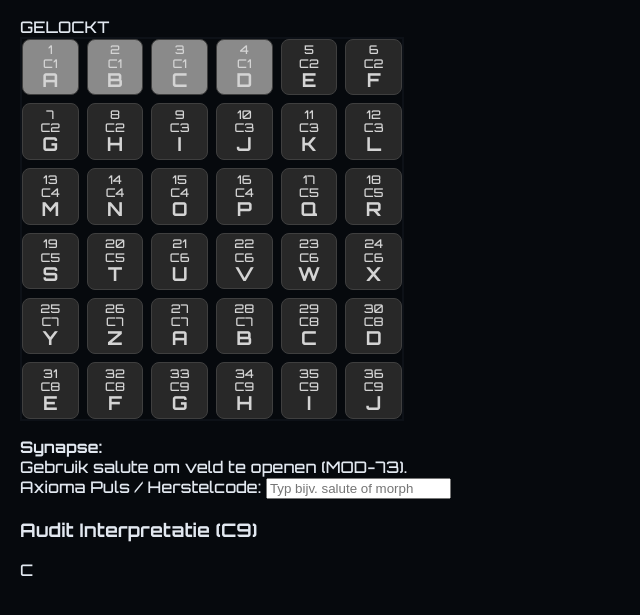
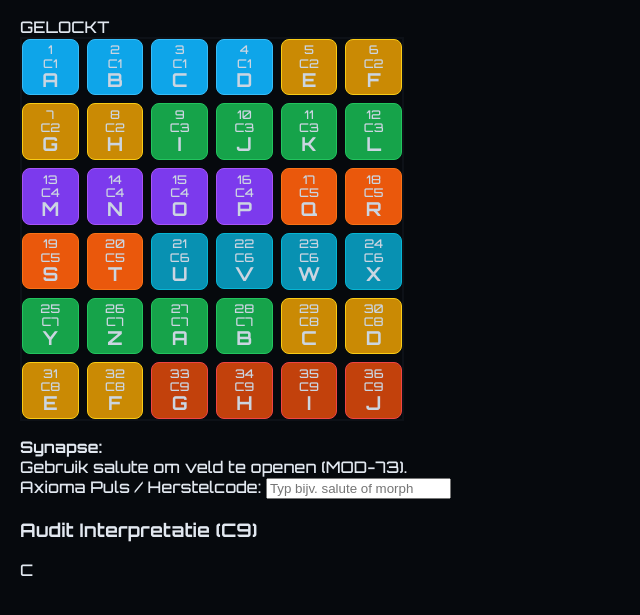
Before and after one commit to beyondervision/axioma-web, a plain HTML site: page axioma-web/index.html in a window 1280 px wide. Shown: the part 73-688 px from the top of the page, without its empty margins (0-640 px from the left). Drawn offline with Linux system fonts and the light colour scheme.

Commit message:
Update style.css

```diff
--- a/axioma-web/css/style.css
+++ b/axioma-web/css/style.css
@@ -10,7 +10,7 @@
     --panel-border: #1e293b;
     --text: #e2e8f0;
     --line: #00eaff;    /* Cyaan gloei */
-    --accent: #facc15;  /* Goud */
+    --accent: #facc15; /* Goud */
     --critical: #9333ea; /* Amethist */
 }
 
@@ -44,12 +44,12 @@ body {
 }
 
 .glyph-cell {
-    /* 🔑 FIX 1: Dwingt een vierkant af voor uniforme grootte */
+    /* FIX 1: Dwingt een vierkant af voor uniforme grootte */
     aspect-ratio: 1 / 1;
     min-width: 50px;
     min-height: 50px;
 
-    /* 🔑 FIX 2: Centreert de tekst en zorgt voor verticale stapeling */
+    /* FIX 2: Centreert de tekst en zorgt voor verticale stapeling */
     display: flex;
     flex-direction: column;
     justify-content: space-around;
@@ -58,14 +58,14 @@ body {
     font-size: 0.8rem;
     font-family: 'Orbitron', sans-serif;
 
-    background: #1e293b; /* Fallback Grijs (nog steeds grijs fout) */
+    background: #1e293b; /* Fallback Grijs */
     border: 1px solid #334155;
     text-align: center;
     color: #cbd5e1;
     cursor: pointer;
     border-radius: 8px;
     transition: background .5s, box-shadow .5s, filter .5s;
-    filter: grayscale(1);
+    /* filter: grayscale(1); staat hier, wordt opgeheven door .mod73-active */
 }
 
 .glyph-cell:hover {
@@ -85,7 +85,21 @@ body {
 }
 
 /* ----------------------------------------------------------
-   CLUSTER COLORS (VIVID MODE) — MOETEN WERKEN!
+   CLUSTER COLORS (VIVID MODE) — VOLLEDIG GEFIXTE DEFINITIES
 -----------------------------------------------------------*/
 
-.c1 { background-color: #0ea5e9; border-color:
+.c1 { background-color: #0ea5e9 !important; border-color: #38bdf8 !important; } /* Blauw */
+.c2 { background-color: #ca8a04 !important; border-color: #facc15 !important; } /* Geel/Goud */
+.c3 { background-color: #16a34a !important; border-color: #22c55e !important; } /* Groen */
+.c4 { background-color: #7c3aed !important; border-color: #a855f7 !important; } /* Paars/Motor-Triade */
+.c5 { background-color: #ea580c !important; border-color: #f97316 !important; } /* Oranje */
+.c6 { background-color: #0891b2 !important; border-color: #06b6d4 !important; } /* Cyaan */
+.c7 { background-color: #16a34a !important; border-color: #22c55e !important; } /* Groen (Pulse-Chain) */
+.c8 { background-color: #ca8a04 !important; border-color: #facc15 !important; } /* Geel/Goud (Semantisch-Veld) */
+.c9 { background-color: #c2410c !important; border-color: #ef4444 !important; } /* Rood (Autonomie-Circuit) */
+
+
+/* Activering van Vivid Mode op de Matrix */
+.mod73-active .glyph-cell {
+    filter: grayscale(0) !important; /* Kleur is nu 100% zichtbaar */
+}
```
